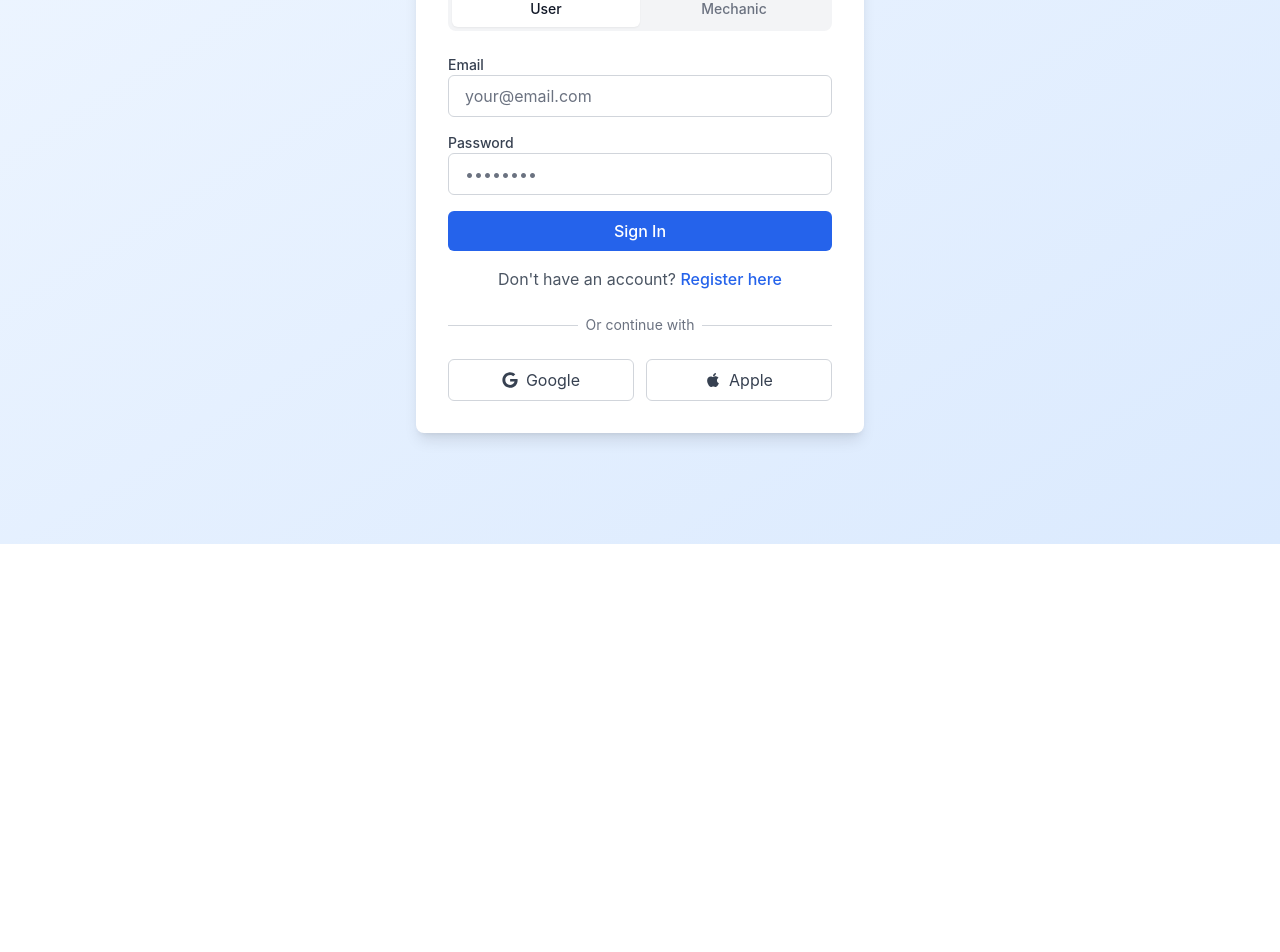
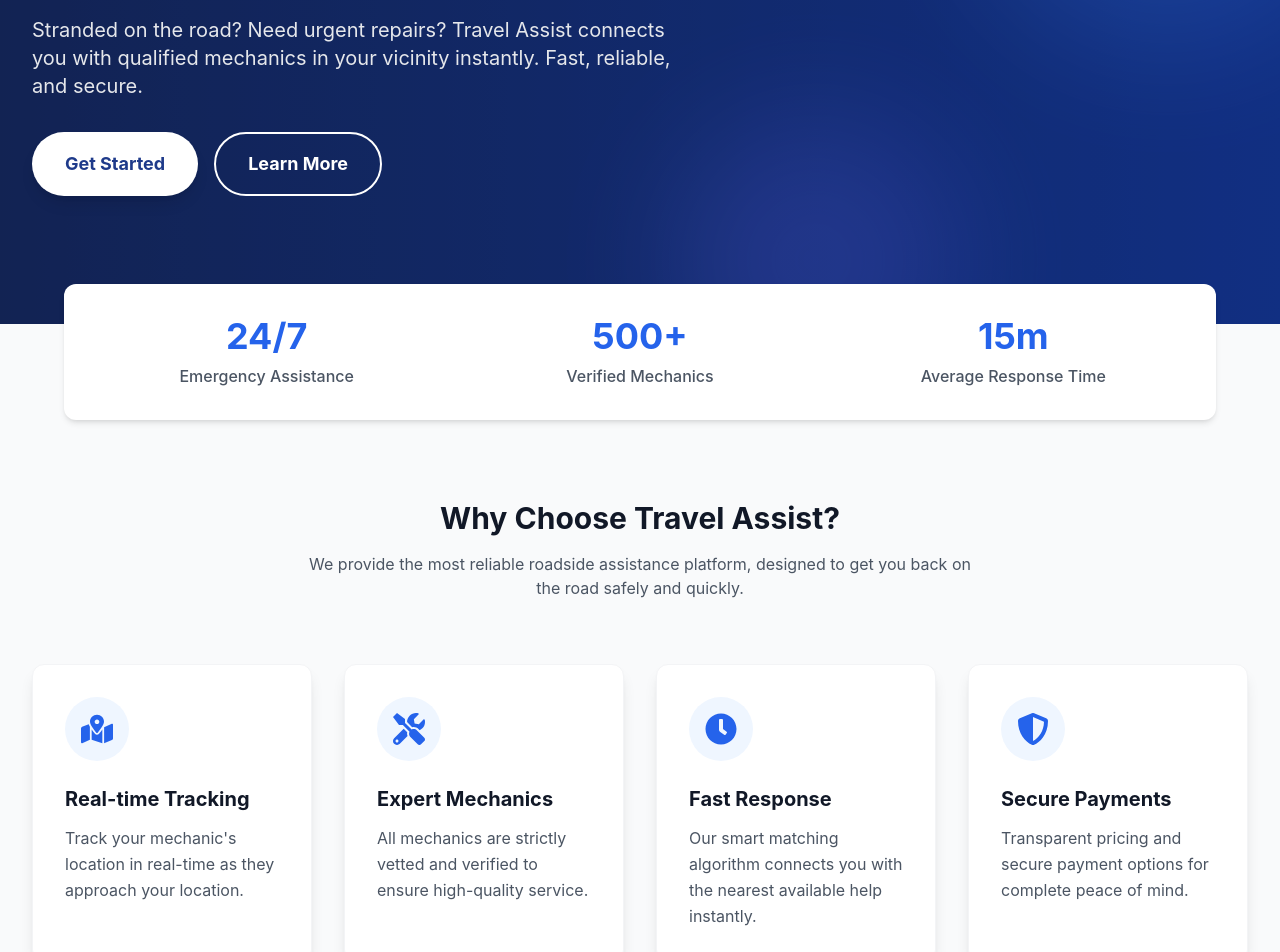
Before and after one commit to amitraj99053/travel-assist-frontend, a React (Create React App) app: page / in a window 1280 px wide. Before the commit this address led to /login. Shown: the part 320-1272 px from the top of the page. Before the commit the page ends 864 px from the top, so only its background shows below. Built offline with nearby package versions, Linux system fonts and the light colour scheme.

Commit message:
Updating Landing Page

```diff
--- a/src/App.jsx
+++ b/src/App.jsx
@@ -10,6 +10,7 @@ import PaymentPage from './pages/PaymentPage';
 import AboutPage from './pages/AboutPage';
 import ServicesPage from './pages/ServicesPage';
 import ContactPage from './pages/ContactPage';
+import HomePage from './pages/HomePage';
 import useAuthStore from './context/authStore';
 
 const PrivateRoute = ({ children }) => {
@@ -60,7 +61,7 @@ function App() {
         <Route path="/about" element={<AboutPage />} />
         <Route path="/services" element={<ServicesPage />} />
         <Route path="/contact" element={<ContactPage />} />
-        <Route path="/" element={<Navigate to="/dashboard" />} />
+        <Route path="/" element={<HomePage />} />
       </Routes>
     </BrowserRouter>
   );
--- a/src/components/Navbar.jsx
+++ b/src/components/Navbar.jsx
@@ -11,7 +11,7 @@ const Navbar = () => {
 
   const handleLogout = () => {
     logout();
-    navigate('/login');
+    navigate('/');
   };
 
   return (
--- /dev/null
+++ b/src/pages/HomePage.jsx
@@ -0,0 +1,171 @@
+import React from 'react';
+import { Link } from 'react-router-dom';
+import { FaTools, FaMapMarkedAlt, FaShieldAlt, FaClock } from 'react-icons/fa';
+
+const HomePage = () => {
+  return (
+    <div className="min-h-screen bg-gray-50">
+      {/* Hero Section */}
+      <div className="relative bg-gradient-to-r from-blue-900 to-blue-700 text-white overflow-hidden">
+        <div className="absolute inset-0 bg-black opacity-40"></div>
+        <div className="relative max-w-7xl mx-auto px-4 sm:px-6 lg:px-8 py-24 md:py-32">
+          <div className="md:w-2/3">
+            <h1 className="text-4xl md:text-6xl font-extrabold tracking-tight mb-6">
+              Expert Mechanic Help, <br className="hidden md:block" />
+              <span className="text-blue-400">Right Where You Are</span>
+            </h1>
+            <p className="text-lg md:text-xl text-gray-200 mb-8 max-w-2xl leading-relaxed">
+              Stranded on the road? Need urgent repairs? Travel Assist connects you with qualified mechanics in your vicinity instantly. Fast, reliable, and secure.
+            </p>
+            <div className="flex flex-col sm:flex-row gap-4">
+              <Link
+                to="/register"
+                className="inline-flex justify-center items-center px-8 py-4 border border-transparent text-lg font-bold rounded-full text-blue-900 bg-white hover:bg-gray-100 transition duration-300 shadow-lg"
+              >
+                Get Started
+              </Link>
+              <Link
+                to="/about"
+                className="inline-flex justify-center items-center px-8 py-4 border-2 border-white text-lg font-bold rounded-full text-white hover:bg-white hover:text-blue-900 transition duration-300"
+              >
+                Learn More
+              </Link>
+            </div>
+          </div>
+        </div>
+
+        {/* Decorative Element */}
+        <div className="absolute top-0 right-0 -mr-20 -mt-20 w-96 h-96 rounded-full bg-blue-500 opacity-20 blur-3xl"></div>
+        <div className="absolute bottom-0 right-1/4 -mb-20 w-72 h-72 rounded-full bg-indigo-500 opacity-20 blur-3xl"></div>
+      </div>
+
+      {/* Stats Section */}
+      <div className="bg-white shadow-md relative z-10 -mt-10 mx-4 md:mx-auto max-w-6xl rounded-xl p-8 grid grid-cols-1 md:grid-cols-3 gap-8 text-center">
+        <div>
+          <h3 className="text-4xl font-bold text-blue-600 mb-2">24/7</h3>
+          <p className="text-gray-600 font-medium">Emergency Assistance</p>
+        </div>
+        <div>
+          <h3 className="text-4xl font-bold text-blue-600 mb-2">500+</h3>
+          <p className="text-gray-600 font-medium">Verified Mechanics</p>
+        </div>
+        <div>
+          <h3 className="text-4xl font-bold text-blue-600 mb-2">15m</h3>
+          <p className="text-gray-600 font-medium">Average Response Time</p>
+        </div>
+      </div>
+
+      {/* Features Section */}
+      <div className="py-20 bg-gray-50">
+        <div className="max-w-7xl mx-auto px-4 sm:px-6 lg:px-8">
+          <div className="text-center mb-16">
+            <h2 className="text-3xl font-bold text-gray-900 mb-4">Why Choose Travel Assist?</h2>
+            <p className="text-gray-600 max-w-2xl mx-auto">We provide the most reliable roadside assistance platform, designed to get you back on the road safely and quickly.</p>
+          </div>
+
+          <div className="grid grid-cols-1 md:grid-cols-2 lg:grid-cols-4 gap-8">
+            <FeatureCard
+              icon={<FaMapMarkedAlt className="w-8 h-8" />}
+              title="Real-time Tracking"
+              description="Track your mechanic's location in real-time as they approach your location."
+            />
+            <FeatureCard
+              icon={<FaTools className="w-8 h-8" />}
+              title="Expert Mechanics"
+              description="All mechanics are strictly vetted and verified to ensure high-quality service."
+            />
+            <FeatureCard
+              icon={<FaClock className="w-8 h-8" />}
+              title="Fast Response"
+              description="Our smart matching algorithm connects you with the nearest available help instantly."
+            />
+            <FeatureCard
+              icon={<FaShieldAlt className="w-8 h-8" />}
+              title="Secure Payments"
+              description="Transparent pricing and secure payment options for complete peace of mind."
+            />
+          </div>
+        </div>
+      </div>
+
+      {/* How It Works Section */}
+      <div className="py-20 bg-white">
+        <div className="max-w-7xl mx-auto px-4 sm:px-6 lg:px-8">
+          <div className="text-center mb-16">
+            <h2 className="text-3xl font-bold text-gray-900 mb-4">How It Works</h2>
+            <p className="text-gray-600">Getting help relies on a simple, efficient process.</p>
+          </div>
+
+          <div className="grid grid-cols-1 md:grid-cols-3 gap-12 relative">
+            {/* Connecting line for desktop */}
+            <div className="hidden md:block absolute top-12 left-1/6 right-1/6 h-0.5 bg-gray-200 -z-0"></div>
+
+            <StepCard
+              number="1"
+              title="Request Help"
+              description="Share your location and vehicle issue through our easy-to-use app."
+            />
+            <StepCard
+              number="2"
+              title="Get Matched"
+              description="We automatically find the nearest available mechanic for your specific problem."
+            />
+            <StepCard
+              number="3"
+              title="Get Moving"
+              description="The mechanic arrives, fixes the issue, and you are back on the road!"
+            />
+          </div>
+        </div>
+      </div>
+
+      {/* CTA Section */}
+      <div className="bg-blue-600 py-16">
+        <div className="max-w-7xl mx-auto px-4 sm:px-6 lg:px-8 text-center">
+          <h2 className="text-3xl font-bold text-white mb-6">Ready to Drive with Confidence?</h2>
+          <p className="text-blue-100 mb-8 max-w-2xl mx-auto text-lg">
+            Join thousands of users who trust Travel Assist for their roadside safety.
+          </p>
+          <div className="flex flex-col sm:flex-row gap-4 justify-center">
+            <Link
+              to="/register"
+              className="inline-flex justify-center items-center px-8 py-4 border border-transparent text-lg font-bold rounded-md text-blue-600 bg-white hover:bg-gray-100 transition duration-300"
+            >
+              Sign Up Now
+            </Link>
+            <Link
+              to="/register-mechanic"
+              className="inline-flex justify-center items-center px-8 py-4 border border-white text-lg font-bold rounded-md text-white hover:bg-blue-700 transition duration-300"
+            >
+              Join as Mechanic
+            </Link>
+          </div>
+        </div>
+      </div>
+
+      {/* Footer is handled by main App layout or can be added here if needed, usually separate component */}
+    </div>
+  );
+};
+
+const FeatureCard = ({ icon, title, description }) => (
+  <div className="bg-white p-8 rounded-xl shadow-lg border border-gray-100 hover:shadow-xl transition duration-300 transform hover:-translate-y-1">
+    <div className="w-16 h-16 bg-blue-50 rounded-full flex items-center justify-center text-blue-600 mb-6 mx-auto md:mx-0">
+      {icon}
+    </div>
+    <h3 className="text-xl font-bold text-gray-900 mb-3">{title}</h3>
+    <p className="text-gray-600 leading-relaxed">{description}</p>
+  </div>
+);
+
+const StepCard = ({ number, title, description }) => (
+  <div className="bg-white p-6 relative z-10 text-center">
+    <div className="w-24 h-24 bg-blue-600 rounded-full flex items-center justify-center text-3xl font-bold text-white mb-6 mx-auto border-4 border-white shadow-lg">
+      {number}
+    </div>
+    <h3 className="text-xl font-bold text-gray-900 mb-3">{title}</h3>
+    <p className="text-gray-600">{description}</p>
+  </div>
+);
+
+export default HomePage;
```
